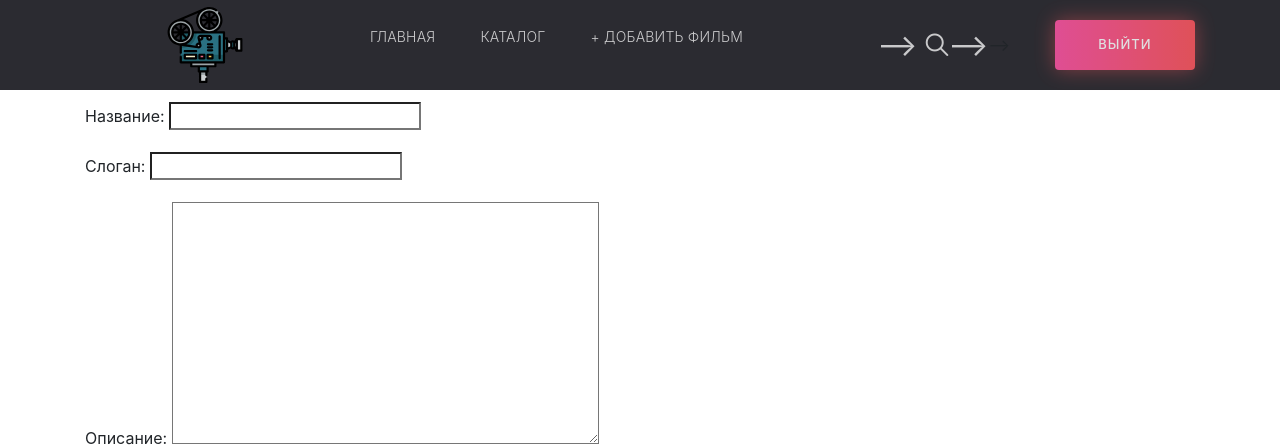
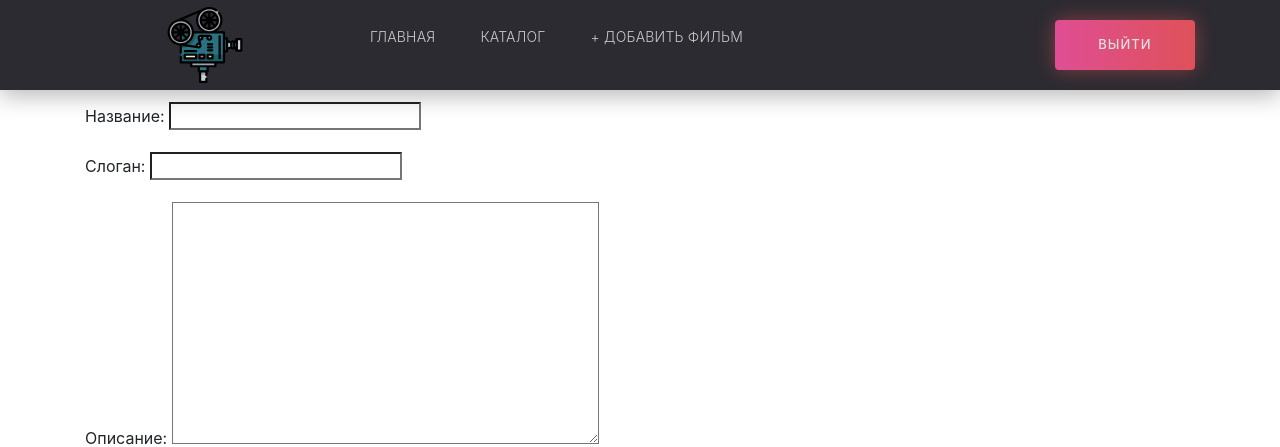
Before and after one commit to Reversep/web-app-movies, a Django app: page /create_movie/ in a window 1280 px wide. Shown: the top 447 px of the page. Run offline with Django 4.2, Linux system fonts and the light colour scheme; a user stored in the database is signed in; data comes from the database, SQL or seed files in the repository; both versions use the stored data as it was after the commit; some libraries are stand-ins or nearby versions.

Commit message:
very final commit for deploy

```diff
--- a/templates/delete.html
+++ b/templates/delete.html
@@ -64,9 +64,7 @@
 
 							<!-- header auth -->
 							<div class="header__auth">
-								<button class="header__search-btn" type="button">
-									<i class="icon ion-ios-search"></i>
-								</button>
+
 								{% if not user.is_authenticated %}
 									<a href="{% url 'login' %}" class="header__sign-in">
 									<i class="icon ion-ios-log-in"></i>
--- a/templates/login.html
+++ b/templates/login.html
@@ -77,9 +77,6 @@
 
 							<!-- header auth -->
 							<div class="header__auth">
-<!--								<button class="header__search-btn" type="button">-->
-<!--									<i class="icon ion-ios-search"></i>-->
-<!--								</button>-->
 								{% if not user.is_authenticated %}
 									<a href="{% url 'login' %}" class="header__sign-in">
 									<i class="icon ion-ios-log-in"></i>
--- a/templates/movie_forms.html
+++ b/templates/movie_forms.html
@@ -64,9 +64,6 @@
 
 							<!-- header auth -->
 							<div class="header__auth">
-								<button class="header__search-btn" type="button">-->
-									<i class="icon ion-ios-search"></i>-->
-								</button>-->
 								{% if not user.is_authenticated %}
 									<a href="{% url 'login' %}" class="header__sign-in">
 									<i class="icon ion-ios-log-in"></i>
@@ -96,6 +93,20 @@
 		</div>
 
 		<!-- header search -->
+
+    	<form method="POST" action="{% url 'search' %}" class="header__search">
+  {% csrf_token %}
+  <div class="container">
+    <div class="row">
+      <div class="col-12">
+        <div class="header__search-content">
+          <input type="text" name="query" placeholder="Поиск фильмов">
+          <button type="submit">Search</button>
+        </div>
+      </div>
+    </div>
+  </div>
+</form>
 
 		<!-- end header search -->
 	</header>
--- a/templates/movies/movie_detail.html
+++ b/templates/movies/movie_detail.html
@@ -77,9 +77,6 @@
 
 							<!-- header auth -->
 							<div class="header__auth">
-								<button class="header__search-btn" type="button">
-									<i class="icon ion-ios-search"></i>
-								</button>
 								{% if not user.is_authenticated %}
 									<a href="{% url 'login' %}" class="header__sign-in">
 									<i class="icon ion-ios-log-in"></i>
```
Also changed, not shown: db.sqlite3.
